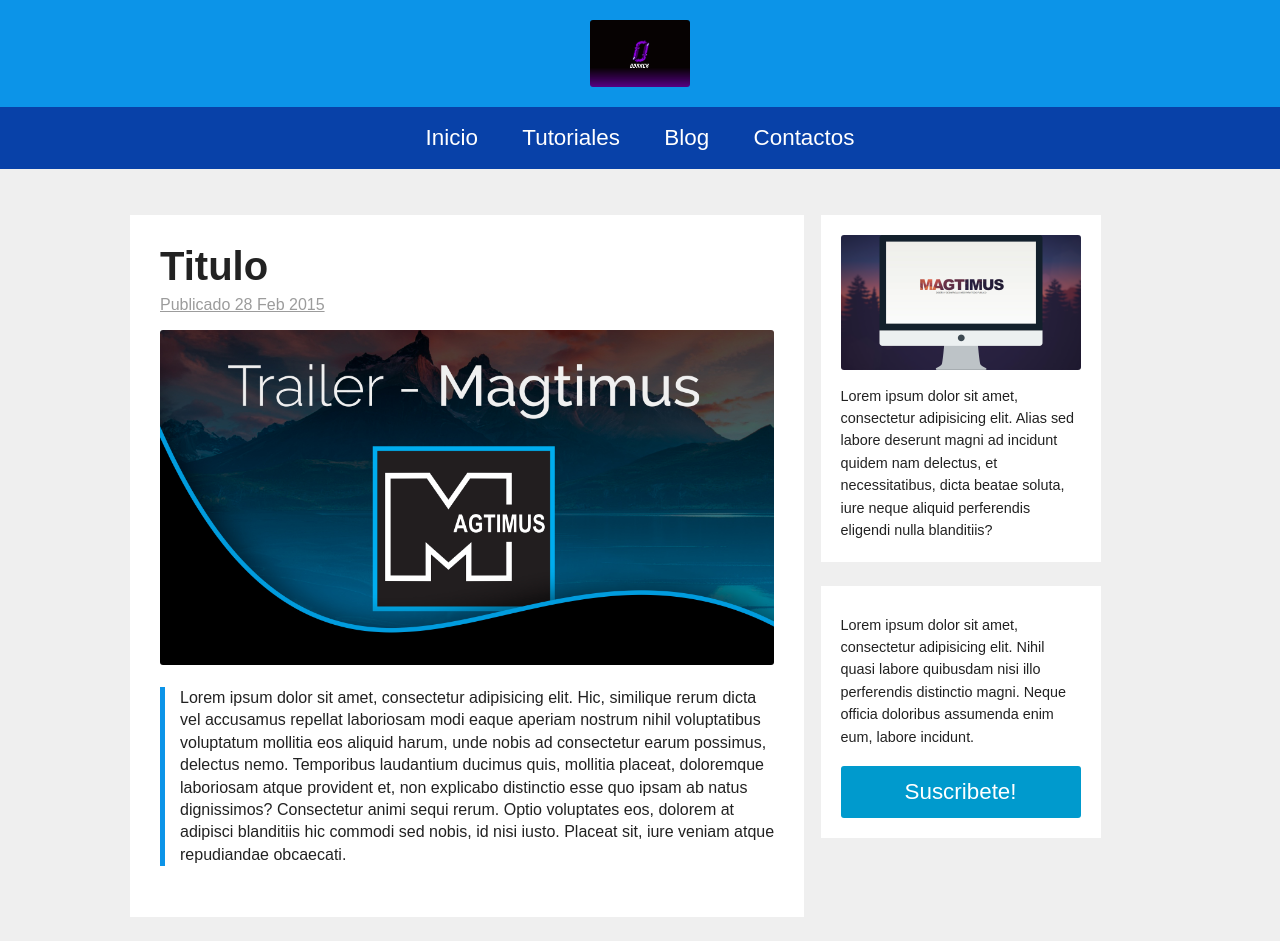
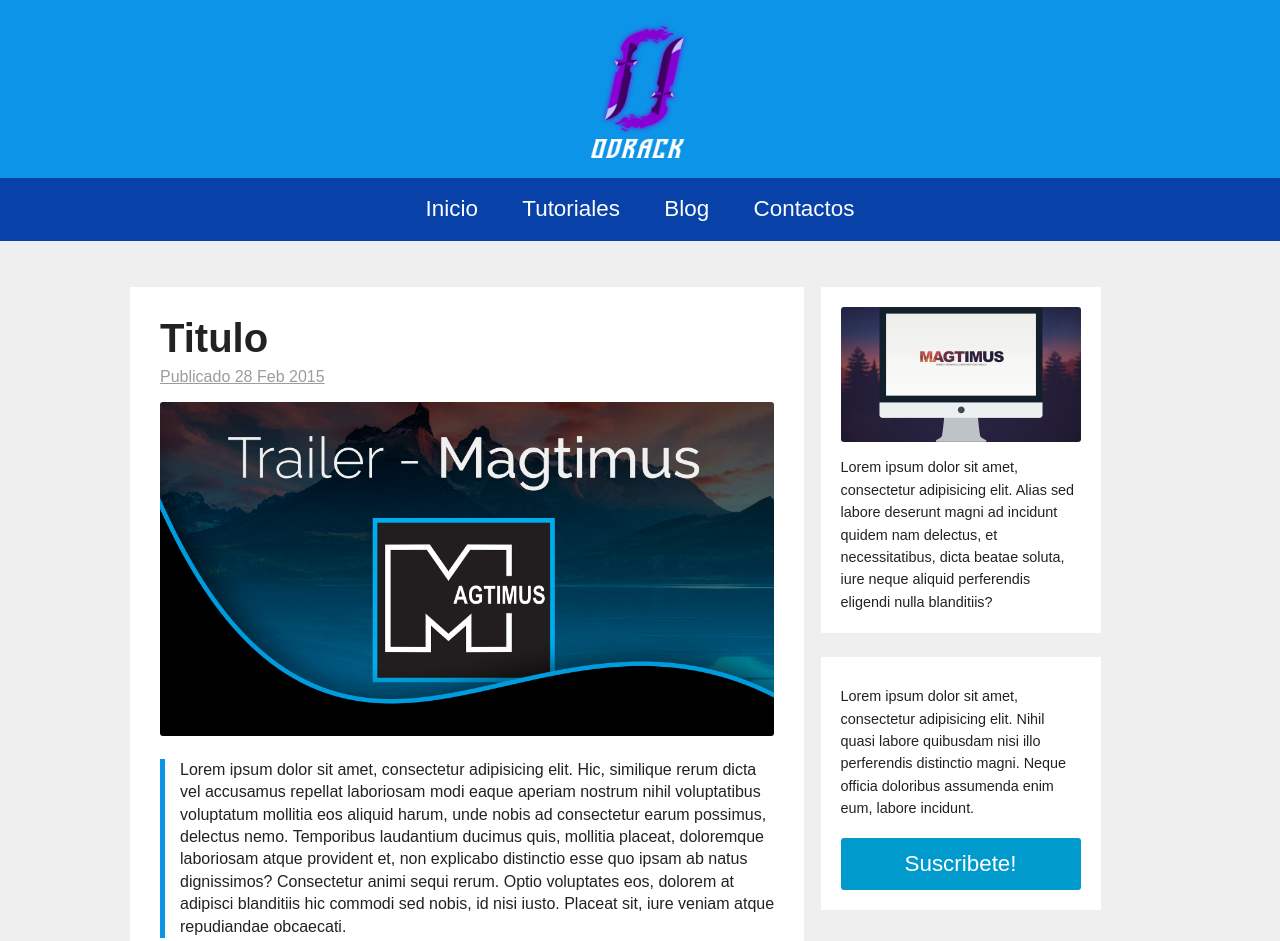
Before and after one commit to Odrack/curso-test, a plain HTML site: page index.html in a window 1280 px wide. Shown: the top 941 px of the page. Drawn offline with nearby package versions, Linux system fonts and the light colour scheme.

Commit message:
Update index.html

```diff
--- a/index.html
+++ b/index.html
@@ -15,7 +15,7 @@
 <body>
 
     <header>
-        <img class="logo" src="img/logommo.png" alt="">
+        <img class="logo" src="img/mmo.png" alt="">
     </header>
 
     <nav>
```
